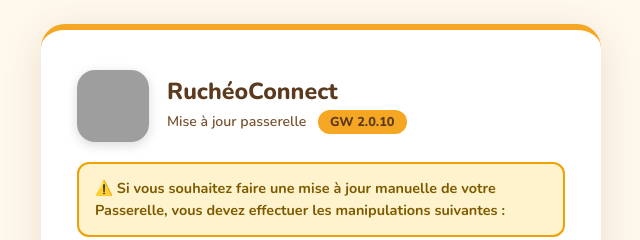
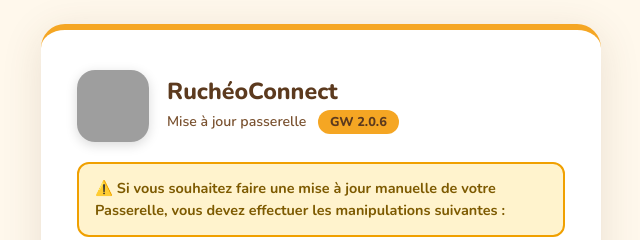
Before and after one commit to DGAppli/rucheoconnect-flash, a plain HTML site: page index.html in a window 1280 px wide. Shown: the top 240 px of the page, 319-959 px from the left. Drawn offline with nearby package versions, Linux system fonts and the light colour scheme; grey boxes are pictures that could not be loaded.

Commit message:
Update index.html

```diff
--- a/index.html
+++ b/index.html
@@ -126,7 +126,7 @@
          onerror="this.src='https://via.placeholder.com/72x72/F5A623/5C3A1E?text=RC'">
     <div class="header-text">
       <h1>RuchéoConnect</h1>
-      <p>Mise à jour passerelle <span class="version-badge">GW 2.0.10</span></p>
+      <p>Mise à jour passerelle <span class="version-badge">GW 2.0.6</span></p>
     </div>
   </div>
 
```
